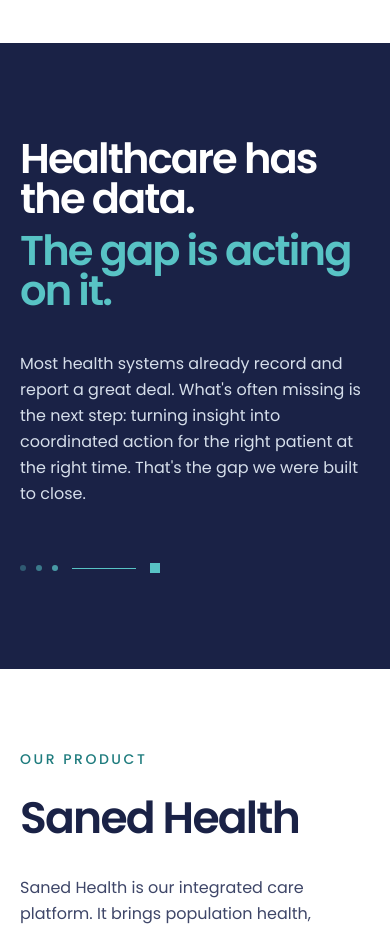
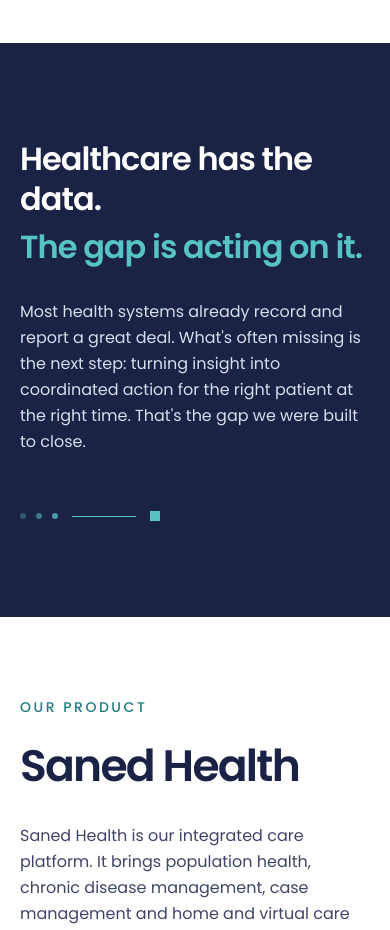
Before and after one commit to umarso123/twins-health, a React (Vite) app: page / in a window 390 px wide. Shown: the part 1980-2910 px from the top of the page. Built offline with nearby package versions, Linux system fonts and the light colour scheme.

Commit message:
Refactor WhyWeExist component for improved layout and styling. Adjusted grid properties, heading sizes, and spacing for better visual consistency and responsiveness.

```diff
--- a/src/components/WhyWeExist.tsx
+++ b/src/components/WhyWeExist.tsx
@@ -6,16 +6,16 @@
     <section id="why" aria-labelledby="why-heading" className="on-dark">
       <Container className="py-24 md:py-32 lg:py-40">
         <Reveal>
-          <div className="grid items-end gap-10 lg:grid-cols-12 lg:gap-16">
+          <div className="grid items-center gap-8 lg:grid-cols-12 lg:gap-12">
             <h2
               id="why-heading"
               tabIndex={-1}
-              className="text-[clamp(2.6rem,5.4vw,5.35rem)] font-semibold leading-[0.96] tracking-[-0.045em] text-ink-inverse lg:col-span-8"
+              className="text-[clamp(2rem,3.1vw,3rem)] font-semibold leading-tight tracking-[-0.03em] text-ink-inverse lg:col-span-7"
             >
               <span className="block">Healthcare has the data.</span>
-              <span className="mt-3 block text-brand-accent">The gap is acting on it.</span>
+              <span className="mt-2 block text-brand-accent">The gap is acting on it.</span>
             </h2>
-            <p className="max-w-md text-base leading-relaxed text-ink-inverse-soft sm:text-lg lg:col-span-4 lg:pb-2">
+            <p className="max-w-md text-base leading-relaxed text-ink-inverse-soft sm:text-lg lg:col-span-5 lg:pb-1">
               Most health systems already record and report a great deal. What's often missing is
               the next step: turning insight into coordinated action for the right patient at the
               right time. That's the gap we were built to close.
```
